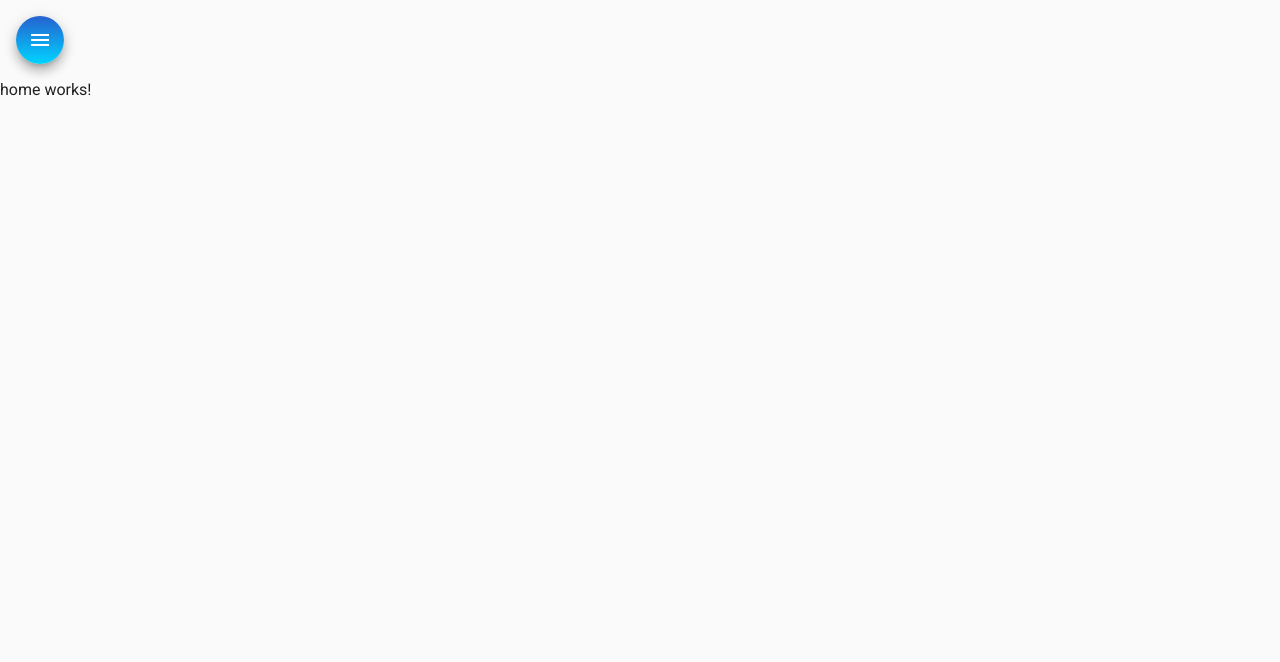
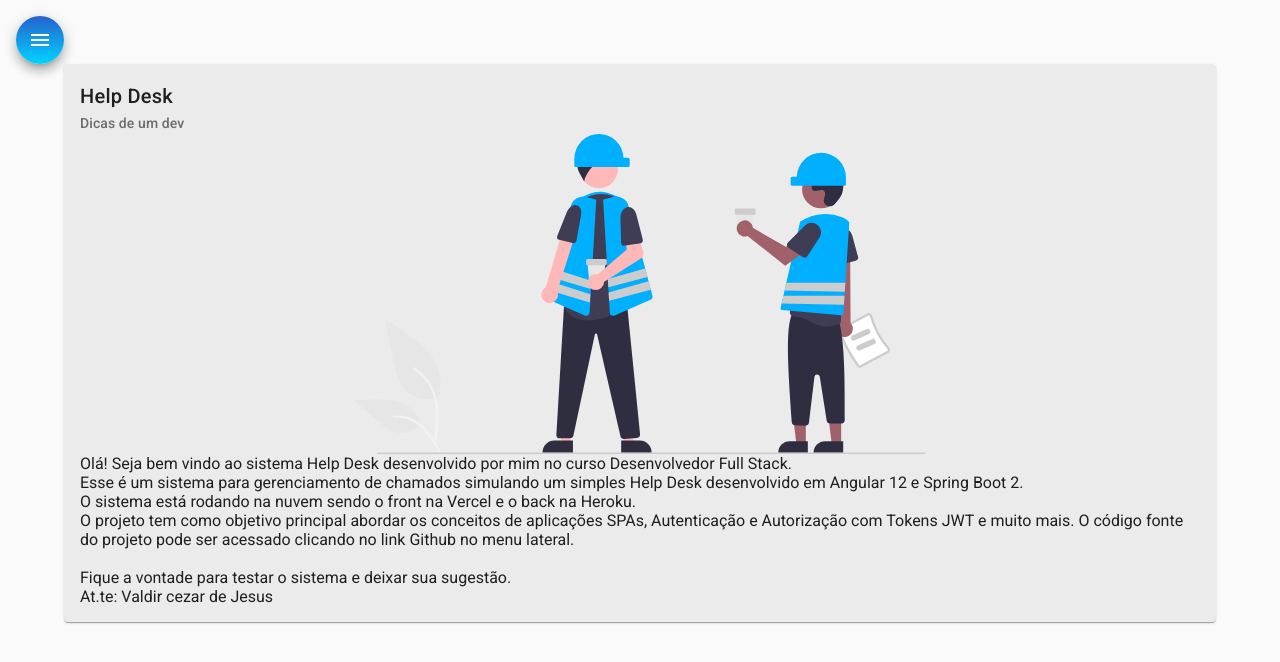
Before and after one commit to andremendoncaolv/helpdesk-front, an Angular app: page /home in a window 1280 px wide. Shown: the top 662 px of the page. Built offline with nearby package versions, Linux system fonts and the light colour scheme.

Commit message:
HTML e CSS para o componente HOME

```diff
--- a/src/app/components/home/home.component.css
+++ b/src/app/components/home/home.component.css
@@ -0,0 +1,9 @@
+.card {
+    width: 90%;
+    margin: auto;
+    background-color: rgb(235, 235, 235) ;
+}
+
+img{
+    height: 20rem;
+}
--- a/src/app/components/home/home.component.html
+++ b/src/app/components/home/home.component.html
@@ -1 +1,16 @@
-<p>home works!</p>
+<mat-card class="card">
+    <mat-card-header>
+      <mat-card-title>Help Desk</mat-card-title>
+      <mat-card-subtitle>Dicas de um dev</mat-card-subtitle>
+    </mat-card-header>
+    <img mat-card-image src="assets/img/home-image.svg" alt="Image Home Help desk">
+    <mat-card-content>
+        Olá! Seja bem vindo ao sistema Help Desk desenvolvido por mim no curso Desenvolvedor Full Stack.<br />
+        Esse é um sistema para gerenciamento de chamados simulando um simples Help Desk desenvolvido em Angular 12 e
+        Spring Boot 2. <br />O sistema está rodando na nuvem sendo o front na Vercel e o back na Heroku.<br />
+        O projeto tem como objetivo principal abordar os conceitos de aplicações SPAs, Autenticação e Autorização com
+        Tokens JWT e muito mais. O código fonte do projeto pode ser acessado clicando no link Github no menu lateral.
+        <br /><br /> Fique a vontade para testar o sistema e deixar sua sugestão.
+        <br /> At.te: Valdir cezar de Jesus
+    </mat-card-content>
+  </mat-card>
--- a/src/app/components/nav/nav.component.html
+++ b/src/app/components/nav/nav.component.html
@@ -2,7 +2,7 @@
     <mat-drawer #drawer class="sidenav" mode="side">
         <img src="assets/img/side-image.svg" alt="Imagem do menu">
         <mat-nav-list class="nav-list">
-            <a mat-list-item routerLink="/">
+            <a mat-list-item routerLink="home">
                 <i class="material-icons">home</i>
                 Home
             </a>
```
Also changed, not shown: src/assets/img/home-image.svg (added).
